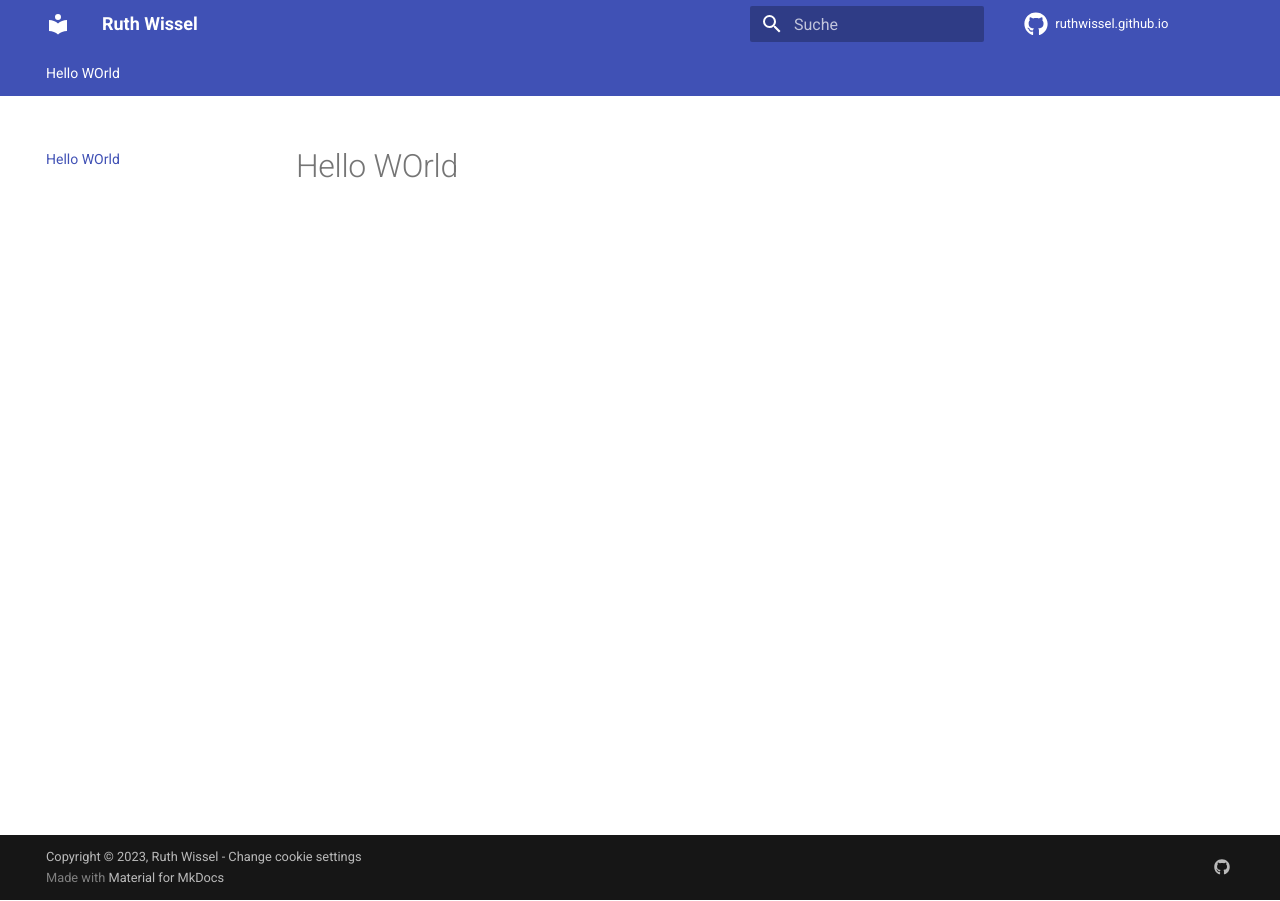
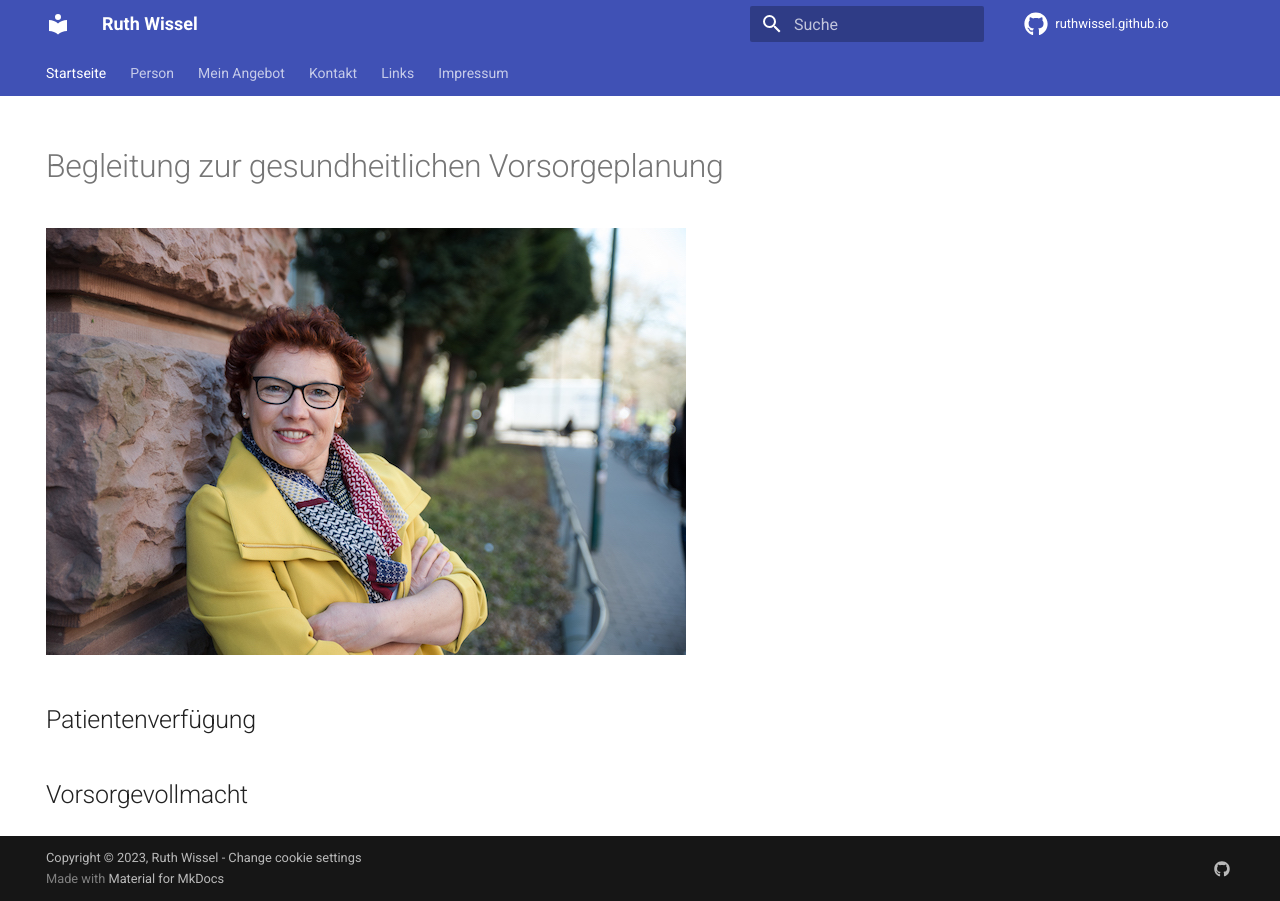
Before and after one commit to ruthwissel/ruthwissel.github.io, an MkDocs documentation site: the page built from docs/index.md, in a window 1280 px wide. Built offline with MkDocs 1.6.1 and Material for MkDocs 9.7.7, drawn with Linux system fonts in a browser that asks for light colours; comment, search, counter and statistics services are not loaded; the version menu is left out.

Commit message:
Erste Struktur

```diff
--- a/docs/index.md
+++ b/docs/index.md
@@ -1 +1,14 @@
-# Hello WOrld
+---
+title: Startseite
+hide:
+  - navigation
+  - toc
+---
+
+# Begleitung zur gesundheitlichen Vorsorgeplanung
+
+![Ruth Wissel](bilder/Ruth640.jpg)
+
+## Patientenverfügung
+
+## Vorsorgevollmacht
--- a/mkdocs.yml
+++ b/mkdocs.yml
@@ -1,6 +1,6 @@
 site_name: Ruth Wissel
 site_url: https://ruthwissel.github.io
-site_description: General info
+site_description: Begleitung zur gesundheitlichen Vorsorgeplanung
 use_directory_urls: false
 
 theme:
@@ -53,9 +53,9 @@ extra:
     title: Cookie consent
     description: >-
       We use cookies to recognize your repeated visits and preferences, as well
-      as to measure the effectiveness of our documentation and whether users
+      as to measure the effectiveness of our website and whether users
       find what they're searching for. With your consent, you're helping us to
-      make our documentation better.
+      make our website better.
     actions:
       - accept
       - manage
```
Also changed, not shown: docs/about.md (added, +11 -0 lines), docs/angebot.md (added, +15 -0 lines), docs/impressum.md (added, +7 -0 lines), docs/kontakt.md (added, +3 -0 lines), docs/links.md (added, +10 -0 lines), docs/.pages (added), docs/bilder/Ruth640.jpg (added), 2 other files.
